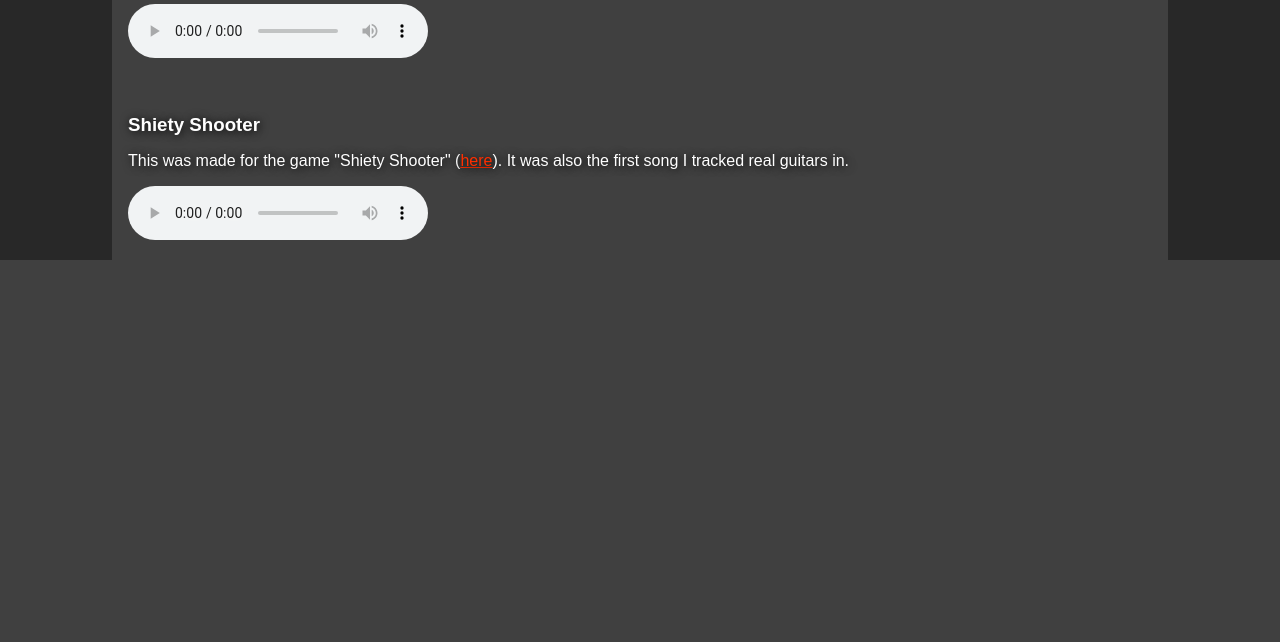
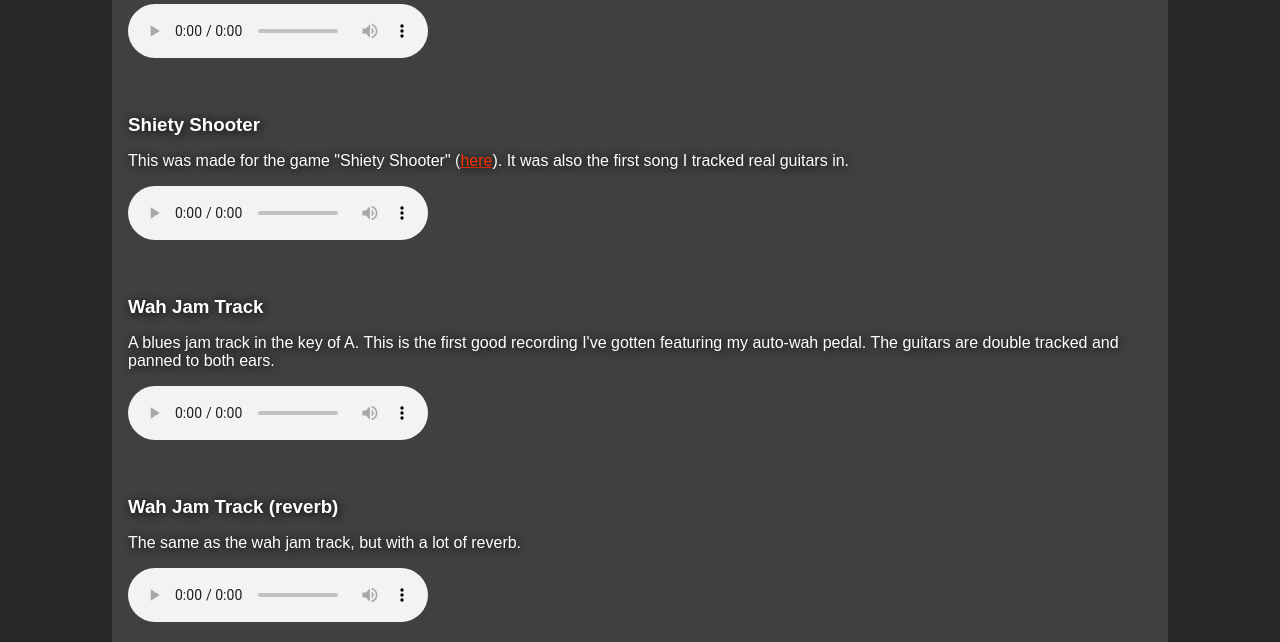
Before and after one commit to Punkweb/punkweb, a Django app: page /music/ in a window 1280 px wide. Shown: the part 2273-2915 px from the top of the page. Before the commit the page ends 2533 px from the top, so only its background shows below. Run offline with Django 3.2, Linux system fonts and the light colour scheme; parts of the project's set-up code (start-up, migrations or seed data) failed here and were passed over.

Commit message:
Add wah songs

```diff
--- a/punkweb/templates/punkweb/music.html
+++ b/punkweb/templates/punkweb/music.html
@@ -129,6 +129,18 @@
       <audio controls src="{% static 'punkweb/music/shietyshooter.mp3' %}">
         Your browser does not support the audio element.
       </audio>
+      <br /><br /><br />
+      <h3>Wah Jam Track</h3>
+      <p>A blues jam track in the key of A.  This is the first good recording I've gotten featuring my auto-wah pedal.  The guitars are double tracked and panned to both ears.</p>
+      <audio controls src="{% static 'punkweb/music/wahjamtrack.mp3' %}">
+        Your browser does not support the audio element.
+      </audio>
+      <br /><br /><br />
+      <h3>Wah Jam Track (reverb)</h3>
+      <p>The same as the wah jam track, but with a lot of reverb.</p>
+      <audio controls src="{% static 'punkweb/music/wahjamtrack-reverb.mp3' %}">
+        Your browser does not support the audio element.
+      </audio>
     </div>
   </body>
 </html>
```
Also changed, not shown: 2 other files.
